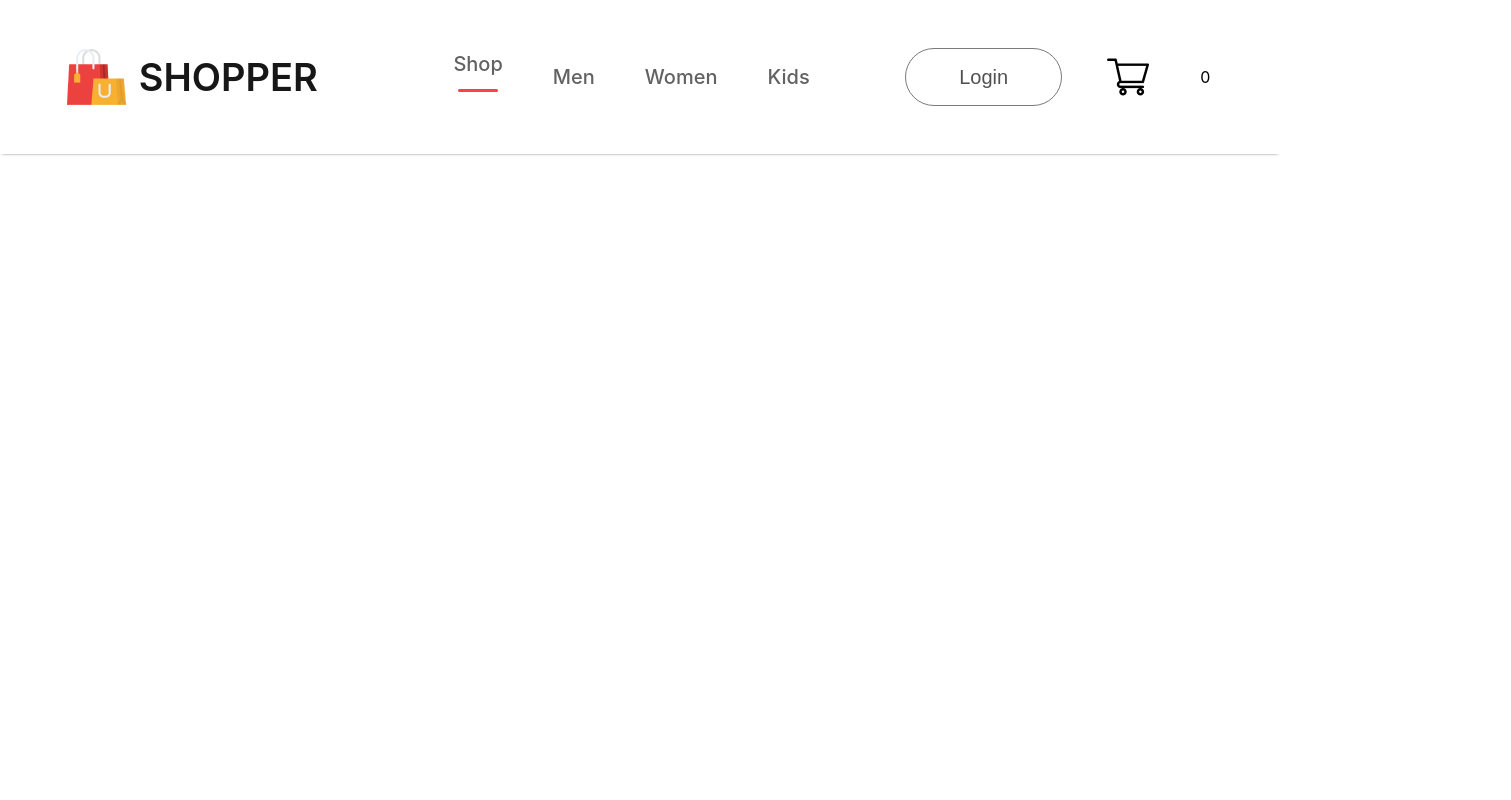
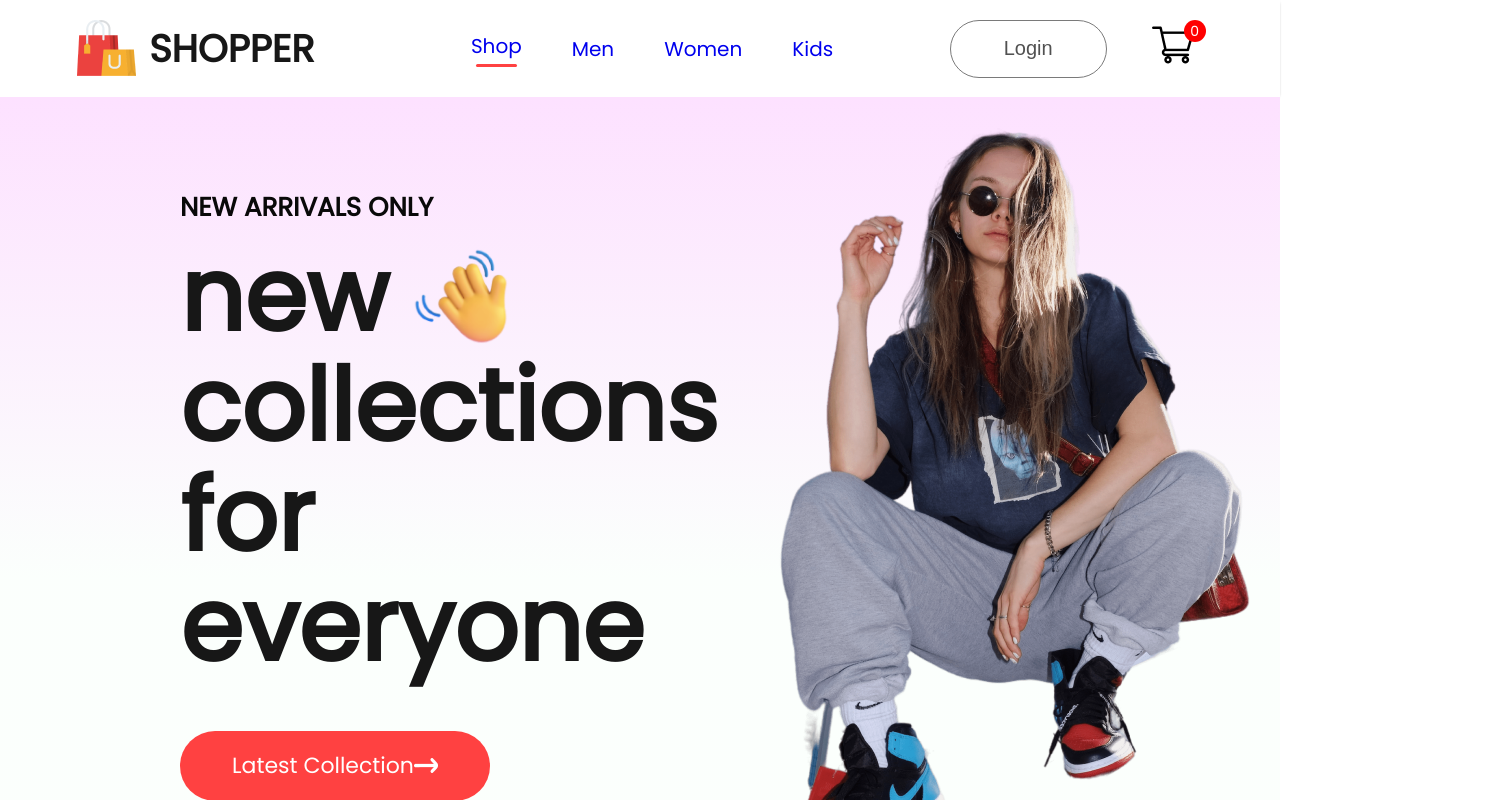
Before and after one commit to suryawanshiS/E-Commerce, a React (Create React App) app in the folder frontend/: page / in a window 1280 px wide. Shown: the top 800 px of the page, 1511 px wide, since content can reach past the window. Built offline with nearby package versions, Linux system fonts and the light colour scheme.

Commit message:
add some new code and updates

```diff
--- a/frontend/public/index.html
+++ b/frontend/public/index.html
@@ -15,6 +15,9 @@
       user's mobile device or desktop. See https://developers.google.com/web/fundamentals/web-app-manifest/
     -->
     <link rel="manifest" href="%PUBLIC_URL%/manifest.json" />
+    <link rel="preconnect" href="https://fonts.googleapis.com">
+<link rel="preconnect" href="https://fonts.gstatic.com" crossorigin>
+<link href="https://fonts.googleapis.com/css2?family=Poppins&display=swap" rel="stylesheet">
     <!--
       Notice the use of %PUBLIC_URL% in the tags above.
       It will be replaced with the URL of the `public` folder during the build.
--- a/frontend/src/App.js
+++ b/frontend/src/App.js
@@ -1,11 +1,30 @@
 import './App.css';
 import { Navbar } from './Components/Navbar/Navbar';
+import { BrowserRouter,Routes,Route } from 'react-router-dom';
+import Shop from './Pages/Shop';
+import ShopCategory from './Pages/ShopCategory';
+import Product from './Pages/Product';
+import Cart from './Pages/Cart';
+import LoginSignup from './Pages/LoginSignup';
 
 function App() {
   return (
     <div>
+      <BrowserRouter>
       <Navbar/>
+      <Routes>
+        <Route path='/' element={<Shop/>}/>
+        <Route path='/mens' element={<ShopCategory category="mens"/>}/>
+        <Route path='/womens' element={<ShopCategory category="womens"/>}/>
+        <Route path='/kids' element={<ShopCategory category="kid"/>}/>
+        <Route path='/product' element={<Product/>}>
+        <Route path=':productId' element={<Product/>}/>
+        </Route>
+        <Route path='/cart' element={<Cart/>}/>
+        <Route path='/login' element={<LoginSignup/>}/>
+      </Routes>
 
+      </BrowserRouter>
     </div>
   );
 }
--- /dev/null
+++ b/frontend/src/Components/Hero/Hero.css
@@ -0,0 +1,54 @@
+.hero{
+    height: 100vh;
+    background: linear-gradient(180deg,#fde1ff,#e1ffea22 60%);
+    display: flex;
+}
+.hero-left{
+    flex: 1;
+    display: flex;
+    flex-direction: column;
+    justify-content: center;
+    gap: 20px;
+    padding-left: 180px;
+    line-height: 1.1;
+}
+.hero-left h2{
+    color: #090909;
+    font-size: 26px;
+    font-weight: 600;
+}
+.hero-left p{
+    color: #171717;
+    font-size: 100px;
+    font-weight: 700;
+}
+.hero-hand-icon{
+    display: flex;
+    align-items: center;
+    gap: 20px;
+}
+.hero-hand-icon img{
+    width: 105px;
+}
+.hero-latest-btn{
+    display: flex;
+    justify-content: center;
+    align-items: center;
+    gap: 15px;
+    width: 310px;
+    height: 70px;
+    border-radius: 75px;
+    margin-top: 30px;
+    background: #ff4141;
+    color: white;
+    font-size: 22px;
+    font-weight: 500;
+}
+.hero-right{
+    flex: 1;
+    display: flex;
+    align-items: center;
+    justify-content: flex-end;
+    gap: 20px;
+    padding-right: 180px;
+}
--- /dev/null
+++ b/frontend/src/Components/Hero/Hero.jsx
@@ -0,0 +1,59 @@
+// import React from 'react'
+// import './Hero.css'
+// import hand_icon from '../Assets/hand_icon.png'
+// const Hero = () => {
+//   return (
+//     <div className='hero'>
+//         <div className="hero-left">
+//             <h2>NEW ARRIVALS ONLY</h2>
+//             <div>
+//                 <div className="hand-hand-icon">
+//                     <p>new</p>
+//                     <img src="" alt="" />
+//                 </div>
+//             </div>
+
+//         </div>
+//         <div className="hero-right">
+
+//         </div>
+//     </div>
+//   )
+// }
+
+// export default Hero
+
+
+import React from 'react';
+import './Hero.css';
+import hand_icon from '../Assets/hand_icon.png';
+import arrow_icon from '../Assets/arrow.png'
+import hero_image from '../Assets/hero_image.png'
+
+const Hero = () => {
+  return (
+    <div className='hero'>
+      <div className="hero-left">
+        <h2>NEW ARRIVALS ONLY</h2>
+        <div>
+          <div className="hero-hand-icon">
+            <p>new</p>
+            <img src={hand_icon} alt="Hand icon" />
+          </div>
+          <p>collections</p>
+          <p>for everyone</p>
+        </div>
+        <div className="hero-latest-btn">
+          <div>Latest Collection
+            <img src={arrow_icon} alt="" />
+          </div>
+        </div>
+      </div>
+      <div className="hero-right">
+        <img src={hero_image} alt="" />
+      </div>
+    </div>
+  );
+}
+
+export default Hero;
--- a/frontend/src/Components/Navbar/Navbar.css
+++ b/frontend/src/Components/Navbar/Navbar.css
@@ -66,5 +66,11 @@
     display: flex;
     justify-content: center;
     align-items: center;
+    margin-top: -35px;
+    margin-left: -55px;
+    border-radius: 11px;
+    font-size: 14px;
+    background: red;
+    color: white;
 
 }
--- a/frontend/src/Components/Navbar/Navbar.jsx
+++ b/frontend/src/Components/Navbar/Navbar.jsx
@@ -1,9 +1,12 @@
-import React from 'react'
+import React, { useState } from 'react'
 import './Navbar.css'
 import logo from '../Assets/logo.png'
 import cart_icon from '../Assets/cart_icon.png'
+import { Link } from 'react-router-dom'
 
 export const Navbar = () => {
+const[menu,setMenu] = useState("shop");
+
   return (
     <div className='Navbar'>
         <div className="nav-logo">
@@ -11,14 +14,14 @@
             <p>SHOPPER</p>
         </div>
         <ul className="nav-menu">
-            <li>Shop <hr/></li>
-            <li>Men</li>
-            <li>Women</li>
-            <li>Kids</li>
+            <li onClick={()=> {setMenu("shop")}}><Link style={{textDecoration:'none'}} to='/'>Shop</Link>{menu==="shop"?<hr/>:<></>}</li>
+            <li onClick={()=> {setMenu("mens")}}><Link style={{textDecoration:'none'}} to='/mens'>Men</Link>{menu==="mens"?<hr/>:<></>}</li>
+            <li onClick={()=> {setMenu("womens")}}><Link style={{textDecoration:'none'}} to='/womens'>Women</Link>{menu==="womens"?<hr/>:<></>}</li>
+            <li onClick={()=> {setMenu("kids")}}><Link style={{textDecoration:'none'}} to='/kids'>Kids</Link>{menu==="kids"?<hr/>:<></>}</li>
         </ul>
         <div className="nav-login-cart">
-            <button>Login</button>
-            <img src={cart_icon} alt="" />
+            <Link to='/Login'><button>Login</button></Link>
+            <Link to='/cart'><img src={cart_icon} alt="" /></Link>
             <div className="nav-cart-count">0</div>
         </div>
     </div>
--- /dev/null
+++ b/frontend/src/Pages/Cart.jsx
@@ -0,0 +1,9 @@
+import React from 'react'
+
+const Cart = () => {
+  return (
+    <div>Cart</div>
+  )
+}
+
+export default Cart
--- /dev/null
+++ b/frontend/src/Pages/LoginSignup.jsx
@@ -0,0 +1,9 @@
+import React from 'react'
+
+const LoginSignup = () => {
+  return (
+    <div>LoginSignup</div>
+  )
+}
+
+export default LoginSignup
--- /dev/null
+++ b/frontend/src/Pages/Product.jsx
@@ -0,0 +1,9 @@
+import React from 'react'
+
+const Product = () => {
+  return (
+    <div>Product</div>
+  )
+}
+
+export default Product
--- /dev/null
+++ b/frontend/src/Pages/Shop.jsx
@@ -0,0 +1,12 @@
+import React from 'react'
+import Hero from '../Components/Hero/Hero'
+
+const Shop = () => {
+  return (
+    <div>
+        <Hero/>
+    </div>
+  )
+}
+
+export default Shop
--- /dev/null
+++ b/frontend/src/Pages/ShopCategory.jsx
@@ -0,0 +1,9 @@
+import React from 'react'
+
+const ShopCategory = () => {
+  return (
+    <div>ShopCategory</div>
+  )
+}
+
+export default ShopCategory
--- a/frontend/src/index.css
+++ b/frontend/src/index.css
@@ -1,3 +1,6 @@
+*{
+  margin: 0;
+}
 body {
   margin: 0;
   font-family: -apple-system, BlinkMacSystemFont, 'Segoe UI', 'Roboto', 'Oxygen',
@@ -5,6 +8,7 @@
     sans-serif;
   -webkit-font-smoothing: antialiased;
   -moz-osx-font-smoothing: grayscale;
+  font-family: 'poppins';
 }
 
 code {
```
